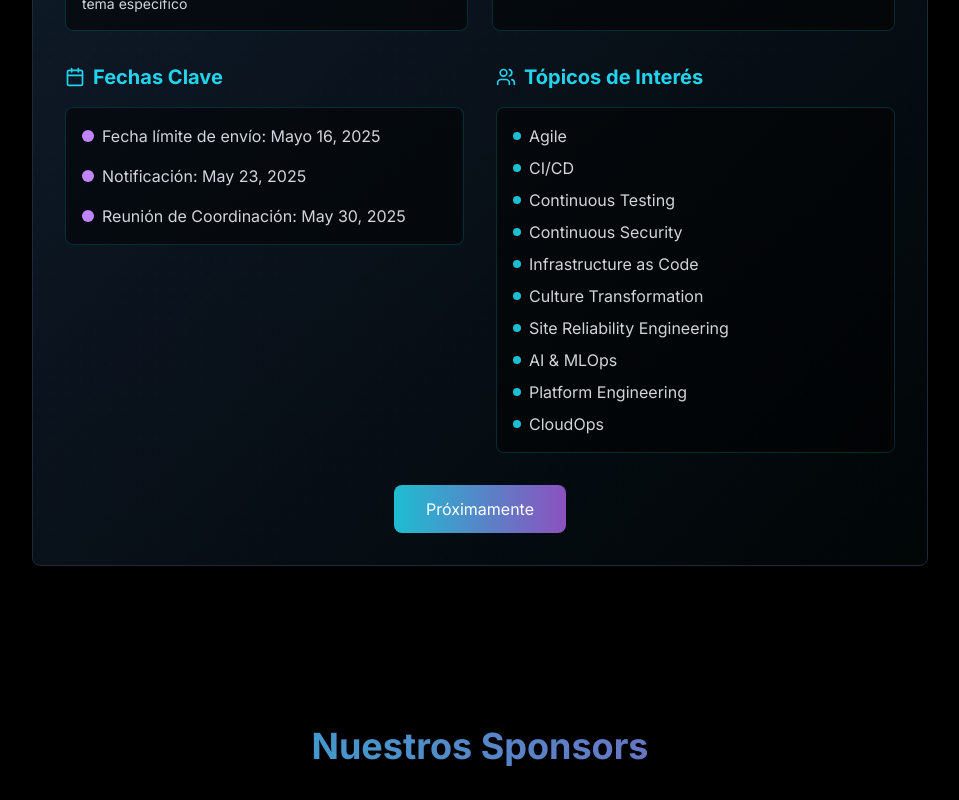
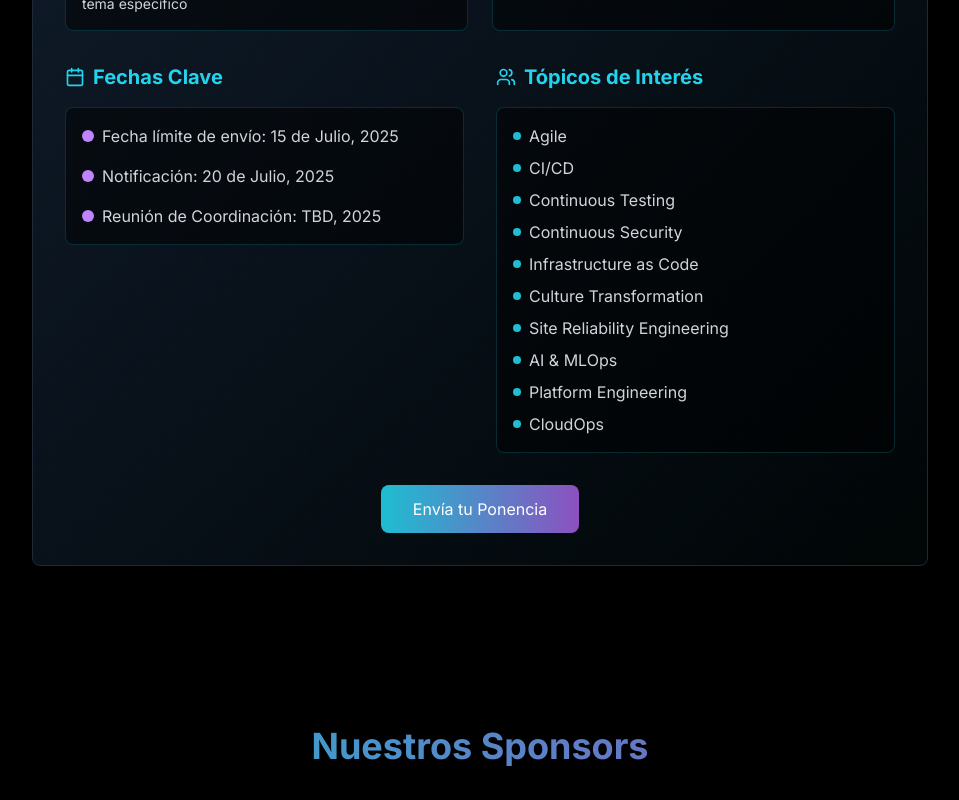
Before and after one commit to limadevopsdays/lima-devopsdays-web, a Next.js app: page /lima-devopsdays-web/ in a window 1280 px wide. Shown: the part 2500-3300 px from the top of the page, without its empty margins (160-1119 px from the left). Built offline with nearby package versions, Linux system fonts and the light colour scheme.

Commit message:
Update CallForPapers.tsx
Changed the cfp dates and button

```diff
--- a/app/components/CallForPapers.tsx
+++ b/app/components/CallForPapers.tsx
@@ -58,15 +58,15 @@ export default function CallForPapers() {
                   <ul className="space-y-4 bg-black/50 p-4 rounded-lg border border-[#1EBDD1]/20">
                     <li className="flex items-center space-x-2">
                       <div className="w-3 h-3 rounded-full bg-purple-400"></div>
-                      <span className="text-gray-300">Fecha límite de envío: Mayo 16, 2025</span>
+                      <span className="text-gray-300">Fecha límite de envío: 15 de Julio, 2025</span>
                     </li>
                     <li className="flex items-center space-x-2">
                       <div className="w-3 h-3 rounded-full bg-purple-400"></div>
-                      <span className="text-gray-300">Notificación: May 23, 2025</span>
+                      <span className="text-gray-300">Notificación: 20 de Julio, 2025</span>
                     </li>
                     <li className="flex items-center space-x-2">
                       <div className="w-3 h-3 rounded-full bg-purple-400"></div>
-                      <span className="text-gray-300">Reunión de Coordinación: May 30, 2025</span>
+                      <span className="text-gray-300">Reunión de Coordinación: TBD, 2025</span>
                     </li>
                   </ul>
                 </div>
@@ -120,9 +120,11 @@ export default function CallForPapers() {
                 </div>
               </div>
               <div className="mt-8 text-center">
+                 <a href="https://talks.devopsdays.org/devopsdays-lima-2025/cfp" target="_blank">
                 <button className="px-8 py-3 bg-gradient-to-r from-[#1EBDD1] to-[#8C51BF] text-white rounded-lg hover:opacity-90 transition-opacity transform hover:scale-105 duration-300">
-                  Próximamente
+                  Envía tu Ponencia
                 </button>
+                   </a>
               </div>
             </div>
           </div>
```
